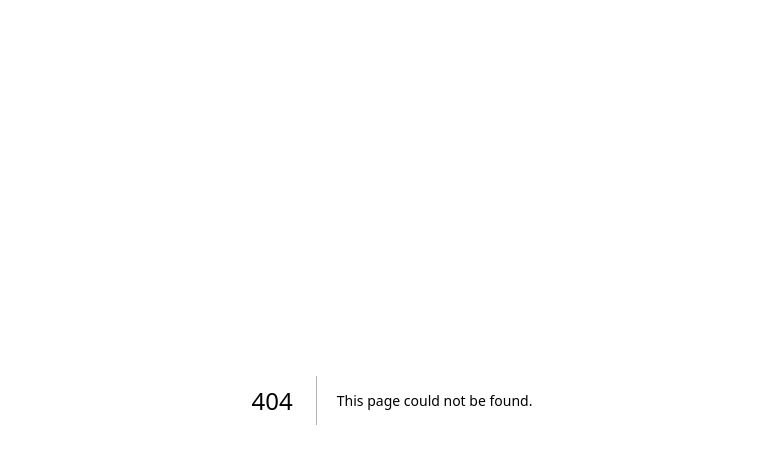
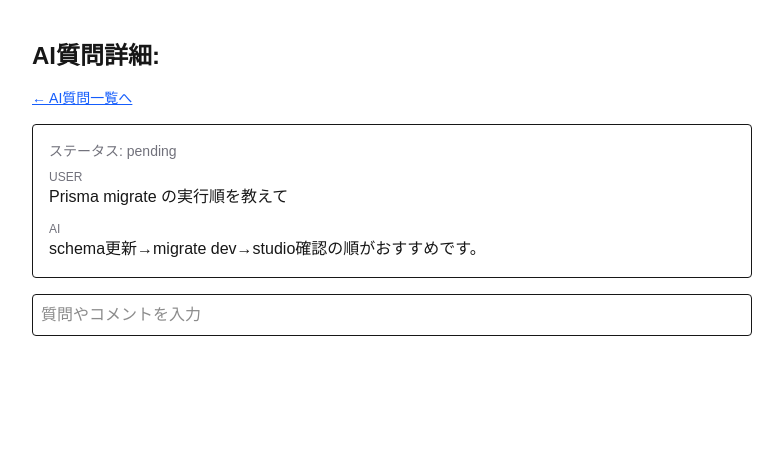
Before and after one commit to ryotaro-00/Group-chat-with-AI, a Next.js app: page /groups/1/ai-threads/threadsId in a window 1280 px wide. Before the commit this address had no page. Shown: the top 464 px of the page, without its empty margins (248-1031 px from the left). Built offline with nearby package versions, Linux system fonts and the light colour scheme.

Commit message:
AI質問詳細ページ　ダミー確認用

```diff
--- /dev/null
+++ b/app/groups/[groupId]/ai-threads/threadsId/page.tsx
@@ -0,0 +1,37 @@
+import Link from "next/link";
+
+const threadMessages = [
+  { id: 1, sender: "user", content: "Prisma migrate の実行順を教えて" },
+  { id: 2, sender: "ai", content: "schema更新→migrate dev→studio確認の順がおすすめです。" },
+];
+
+export default async function AiThreadDetailPage({
+  params,
+}: {
+  params: Promise<{ groupId: string; threadId: string }>;
+}) {
+  const { groupId, threadId } = await params;
+
+  return (
+    <main className="mx-auto flex w-full max-w-3xl flex-col gap-4 px-6 py-10">
+      <h1 className="text-2xl font-bold">AI質問詳細: {threadId}</h1>
+      <div className="text-sm">
+        <Link className="text-blue-600 underline" href={`/groups/${groupId}/ai-threads`}>
+          ← AI質問一覧へ
+        </Link>
+      </div>
+      <div className="rounded border p-4">
+        <p className="mb-2 text-sm text-zinc-500">ステータス: pending</p>
+        <ul className="space-y-3">
+          {threadMessages.map((message) => (
+            <li key={message.id}>
+              <p className="text-xs uppercase text-zinc-500">{message.sender}</p>
+              <p>{message.content}</p>
+            </li>
+          ))}
+        </ul>
+      </div>
+      <input className="rounded border p-2" placeholder="質問やコメントを入力" />
+    </main>
+  );
+}
```
